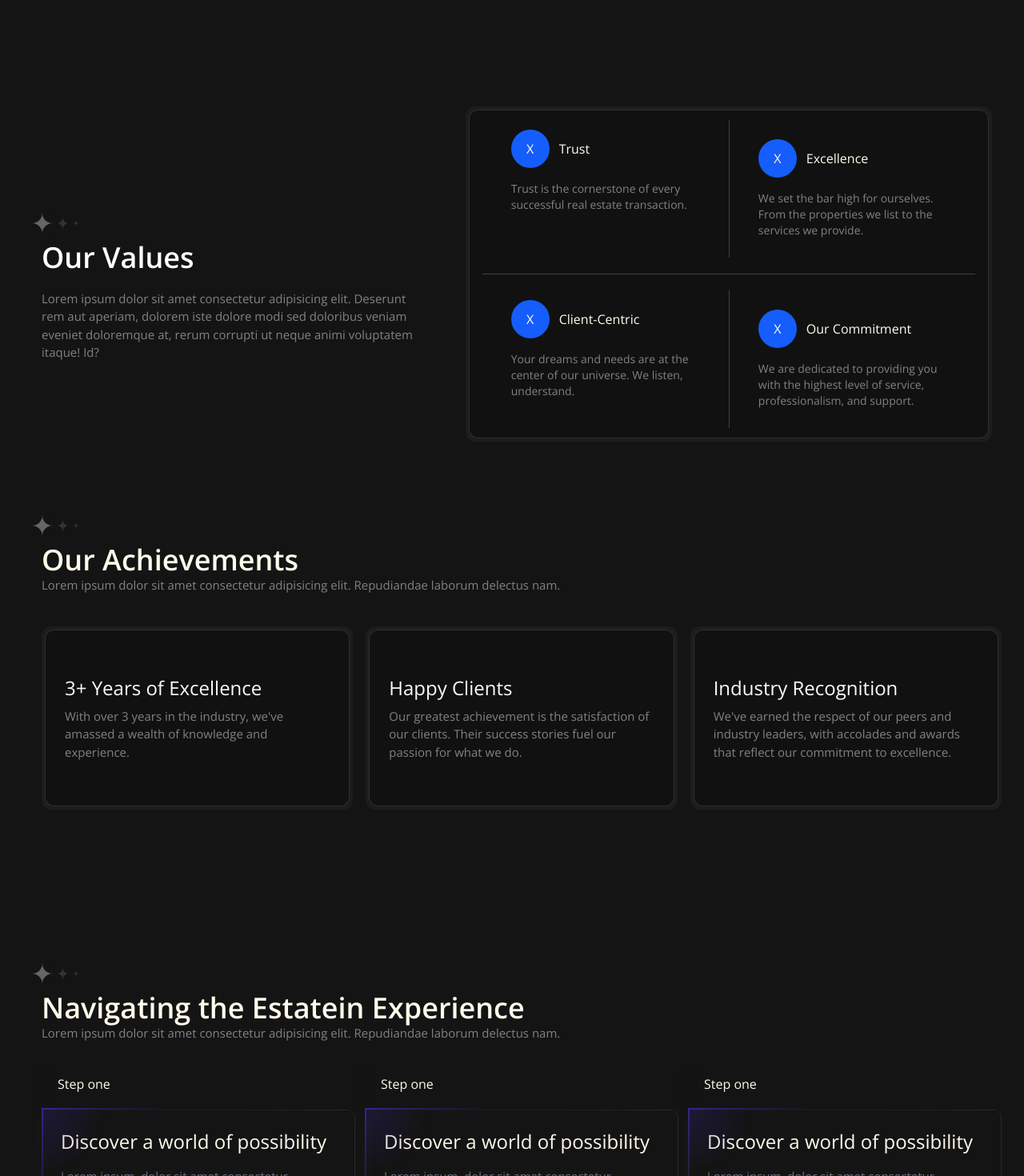
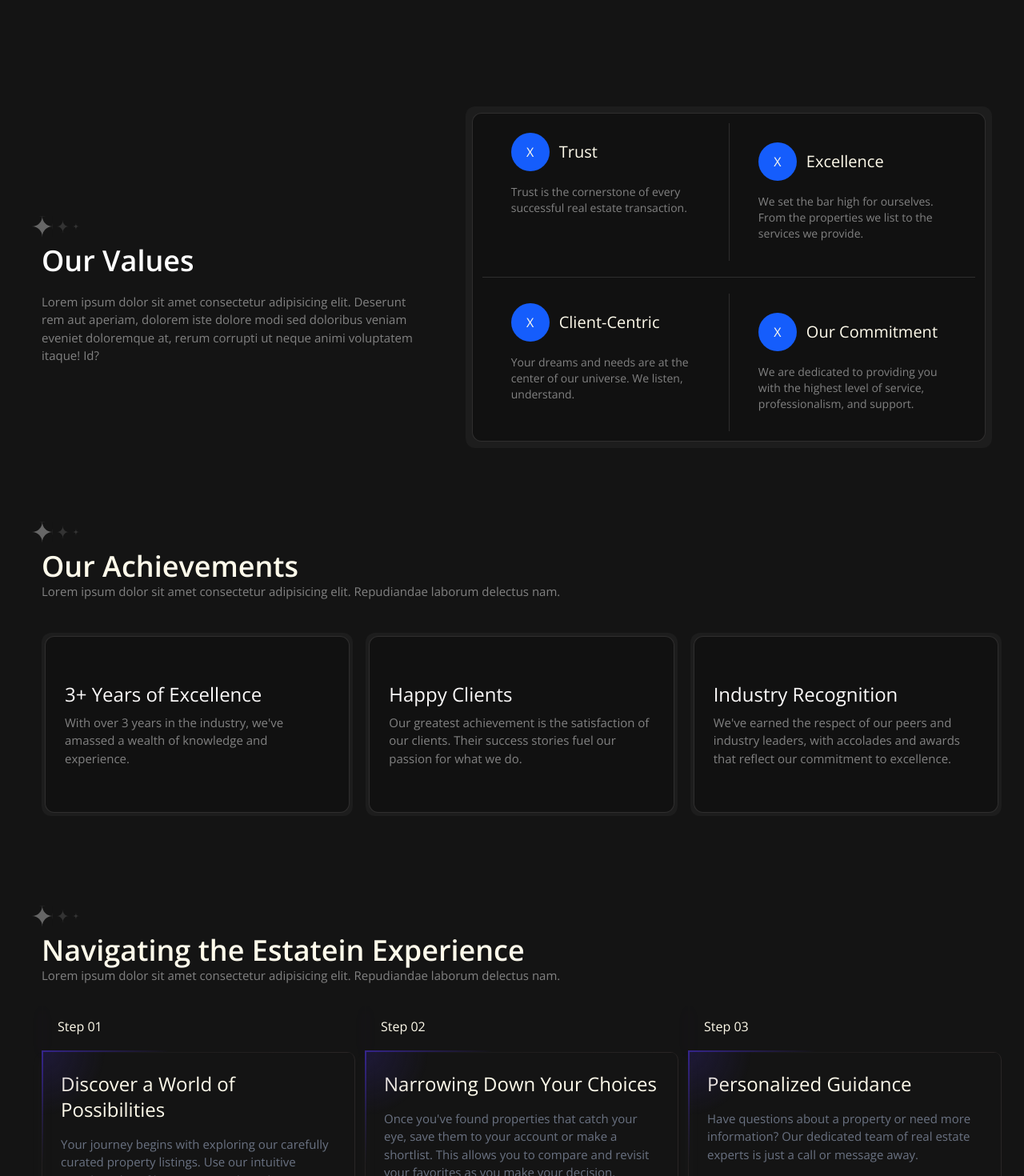
Before and after one commit to abdullahfazal1210-hub/UniwebProjectFrontend, a Next.js app: page /about in a window 1280 px wide. Shown: the part 660-2130 px from the top of the page at 80% size. Built offline with nearby package versions, Linux system fonts and the light colour scheme.

Commit message:
final about Page

```diff
--- a/app/(pages)/about/page.jsx
+++ b/app/(pages)/about/page.jsx
@@ -1,3 +1,4 @@
+{/* Final about page  */}
 import Card from "@/app/components/web/common/Card";
 import StatsCard from "@/app/components/web/common/StatsCard";
 import Message from "@/app/styles/icons/Message";
@@ -124,8 +125,7 @@ function About() {
   return (
     <div className="bg-[#141414]">
       <div className="main-container  ">
- <div className="sec-one grid grid-cols-1 px-4 md:grid-cols-2">
-  {/* Left Content Section */}
+ <div className="sec-one grid grid-cols-1 px-4 lg:grid-cols-2 md:grid-cols-2">
   <div className="left  relative md:h-[80vh]  flex justify-center items-center order-2 md:order-1">
     <div className="md:w-[90%] md:h-[60%]">
         <StarsIcon />
@@ -181,13 +181,13 @@ function About() {
   </div>
 
 
-  <div className="text-[#828282] mt-3 col-span-7 md:col-span-4   md:col-start-4 p-1 bg-[#82818113] rounded-xl">
-    <div className="cards px-4 grid rounded-xl border grid-cols-4 border-[#4e4c4c7d] bg-[#111]">
+  <div className="text-[#828282] mt-3 col-span-7 md:col-span-4   md:col-start-4 p-1 md:p-2 bg-[#82818113] rounded-xl">
+    <div className="cards px-3 grid rounded-xl border grid-cols-4 border-[#4e4c4c7d] bg-[#111]">
       {card.map((item, index) => (
         <React.Fragment key={index}>
           <div
-            className={`p-6 md:col-span-2 col-span-4 border-b md:border-b-0 border-b-gray-700 ${
-              index % 2 === 1 ? "md:border-l md:border-l-gray-700 mt-3 mb-3" : ""
+            className={`p-6 md:col-span-2 col-span-4 border-b md:border-b-0 border-b-[#302f2f48] ${
+              index % 2 === 1 ? "md:border-l md:border-l-[#4e4c4c7d] mt-3 mb-3" : ""
             }`}
           >
             <Card
@@ -199,7 +199,7 @@ function About() {
 
           {index % 2 === 1 && index !== card.length - 1 && (
             <div className="col-span-4 my-2">
-              <Separator className="md:bg-gray-700 md:h-[1px] w-full" />
+              <Separator className="md:bg-[#4e4c4c7d] md:h-[1px] w-full" />
             </div>
           )}
         </React.Fragment>
@@ -211,7 +211,7 @@ function About() {
 
 
 
-        <div className="sec-three mt-8 px-3 md:px-10 text-amber-50   md:h-[70vh]">
+        <div className="sec-three mt-8 px-3 md:px-10 text-amber-50   md:h-[60vh]">
           <div className=" ">
               <StarsIcon />
             <h1 className="md:text-4xl ms-2 md:ms-3 text-2xl font-semibold  ">
@@ -251,7 +251,7 @@ function About() {
             {achiveCard.map((card, index) => (
               <div key={index} className={` rounded ${ index > 2 ? "hidden md:block":"block"}`} >
                 <div className="gradient-border  p-3 ">
-                  <div className="step">Step one</div>
+                  <div className="step">{card.step}</div>
                 </div>
                 <div className="gradient-content    ">
                   <div className="content p-6 relative">
@@ -264,13 +264,10 @@ function About() {
                     ></div>
 
                     <h1 className="text-2xl">
-                      Discover a world of possibility
+                      {card.title}
                     </h1>
                     <p className="text-[15px] text-gray-500 mt-4">
-                      Lorem ipsum, dolor sit amet consectetur adipisicing elit.
-                      Deleniti rem, odio consectetur laudantium quos eveniet
-                      explicabo itaque unde at adipisci temporibus dicta minima
-                      aut iusto vel, debitis qui, iste quas!
+                      {card.desc}
                     </p>
                   </div>
                 </div>
--- a/app/components/web/common/Card.jsx
+++ b/app/components/web/common/Card.jsx
@@ -7,7 +7,7 @@ function Card({icon, heading , desc,}) {
         <div className="icon w-12 h-12 bg-blue-600 rounded-full flex items-center text-amber-50 justify-center">
           {icon}
         </div>
-        <div className="Heading flex text-amber-50 items-center justify-center">
+        <div className="Heading text-xl flex text-amber-50 items-center justify-center">
           {heading}
         </div>
       </div>
--- a/components/ui/separator.jsx
+++ b/components/ui/separator.jsx
@@ -17,11 +17,13 @@ function Separator({
       decorative={decorative}
       orientation={orientation}
       className={cn(
-        "bg-border shrink-0 data-[orientation=horizontal]:h-px data-[orientation=horizontal]:w-full data-[orientation=vertical]:h-full data-[orientation=vertical]:w-px",
+        "shrink-0 data-[orientation=horizontal]:h-px data-[orientation=horizontal]:w-full data-[orientation=vertical]:h-full data-[orientation=vertical]:w-px",
         className
       )}
-      {...props} />
+      {...props}
+    />
   );
 }
 
+
 export { Separator }
```
